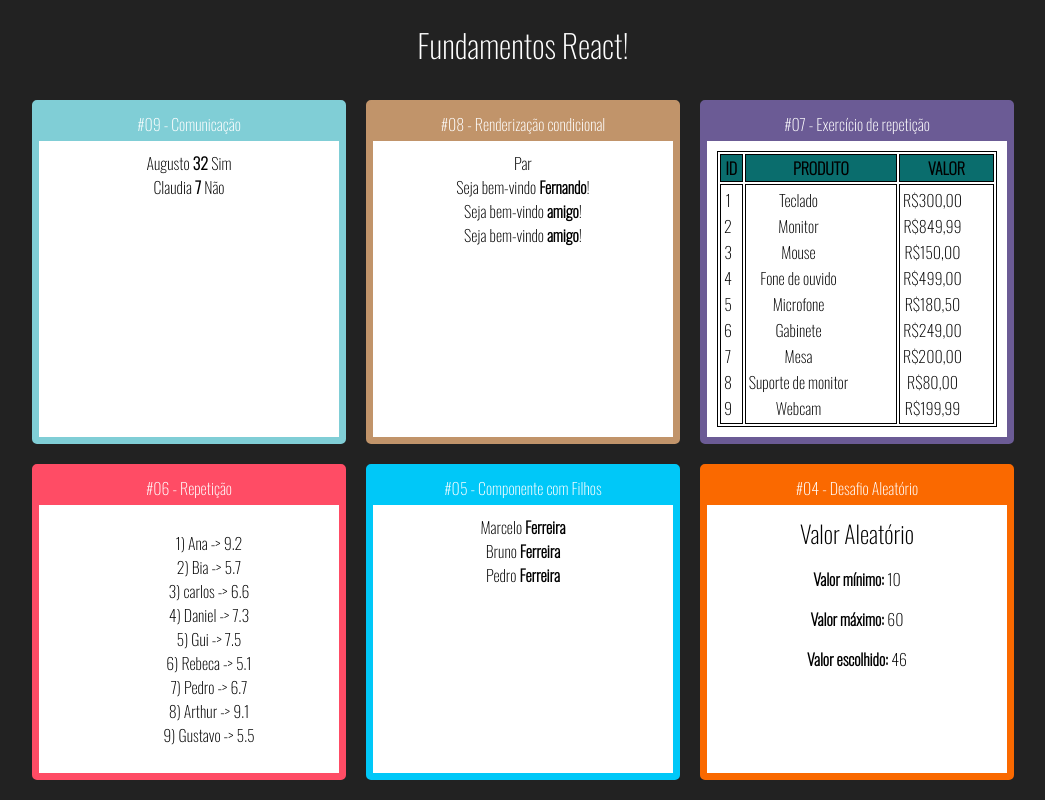
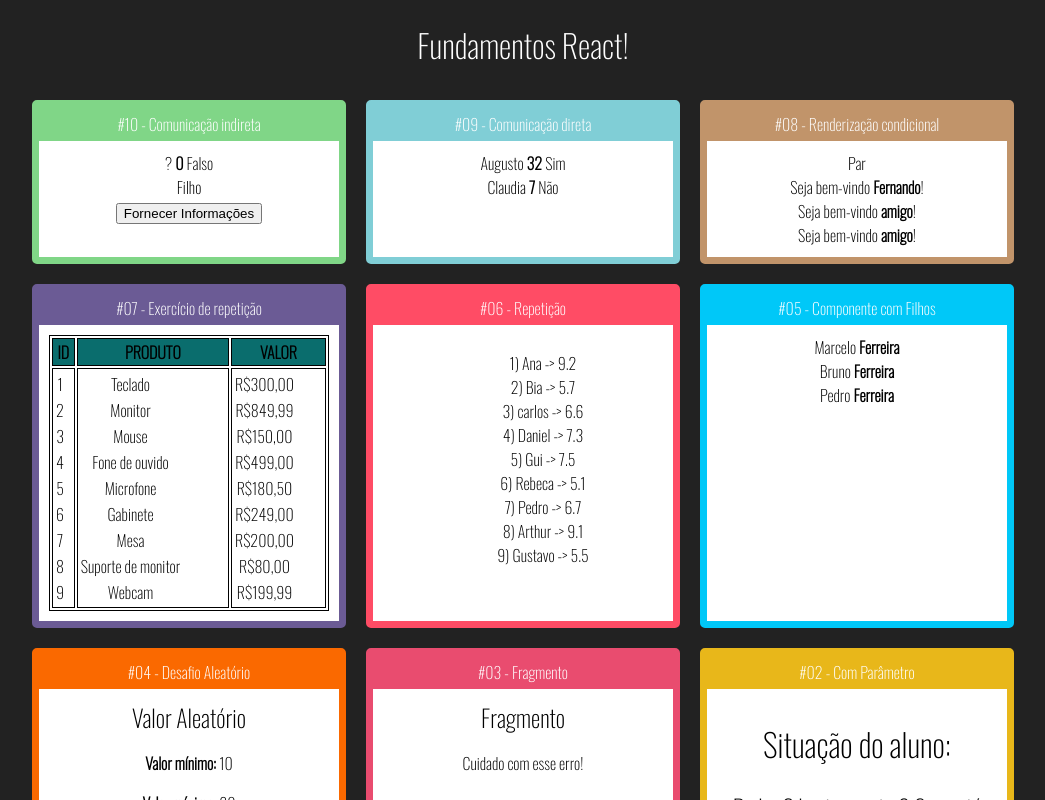
Before and after one commit to manoelmachado/react-redux, a React (Create React App) app in the folder fundamentos-react/: page / in a window 1280 px wide. Shown: the top 800 px of the page, without its empty margins (117-1162 px from the left). Built offline with nearby package versions, Linux system fonts and the light colour scheme.

Commit message:
aulas de comunicação indireta

```diff
--- a/fundamentos-react/src/App.jsx
+++ b/fundamentos-react/src/App.jsx
@@ -1,6 +1,7 @@
 import "./App.css";
 import React from "react";
 
+import IndiretaPai from "./componentes/comunicacao/IndiretaPai";
 import DiretaPai from "./componentes/comunicacao/DiretaPai";
 import UsuarioInfo from "./componentes/condicional/UsuarioInfo";
 import ParOuImpar from "./componentes/condicional/ParOuImpar";
@@ -18,7 +19,11 @@ export default (_) => (
   <div className="App">
     <h1>Fundamentos React!</h1>
     <div className="Cards">
-      <Card titulo="#09 - Comunicação" color="#80ced6">
+      <Card titulo="#10 - Comunicação indireta" color="#80d687">
+        <IndiretaPai />
+      </Card>
+
+      <Card titulo="#09 - Comunicação direta" color="#80ced6">
         <DiretaPai />
       </Card>
 
--- /dev/null
+++ b/fundamentos-react/src/componentes/comunicacao/IndiretaFilho.jsx
@@ -0,0 +1,18 @@
+import React from "react";
+
+export default (props) => {
+  const gerarIdade = () => parseInt(Math.random() * 20) + 50;
+  const gerarNerd = () => Math.random() > 0.5;
+  return (
+    <div>
+      <div>Filho</div>
+      <button
+        onClick={function (e) {
+          props.quandoClicar("João", gerarIdade(), gerarNerd());
+        }}
+      >
+        Fornecer Informações
+      </button>
+    </div>
+  );
+};
--- /dev/null
+++ b/fundamentos-react/src/componentes/comunicacao/IndiretaPai.jsx
@@ -0,0 +1,27 @@
+import React, { useState } from "react";
+import IndiretaFilho from "./IndiretaFilho";
+
+export default (props) => {
+  const [a, b] = [1, 2];
+  const [nome, setNome] = useState("?");
+  const [idade, setIdade] = useState(0);
+  const [nerd, setNerd] = useState(false);
+
+  function fornecerInformacoes(nome, idade, nerd) {
+    setNome(nome);
+    setIdade(idade);
+    setNerd(nerd);
+  }
+  return (
+    <div>
+      <div>
+        <span>{nome} </span>
+        <span>
+          <strong>{idade}</strong>
+        </span>
+        <span> {nerd ? "Verdadeiro" : "Falso"}</span>
+      </div>
+      <IndiretaFilho quandoClicar={fornecerInformacoes} />
+    </div>
+  );
+};
```
